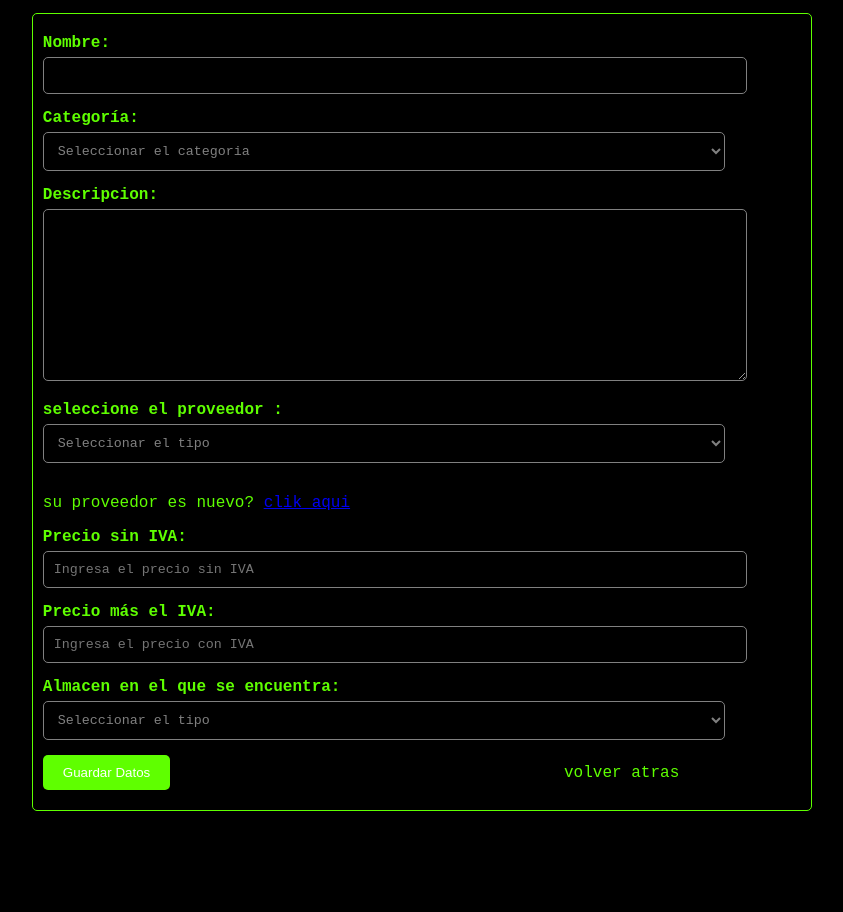
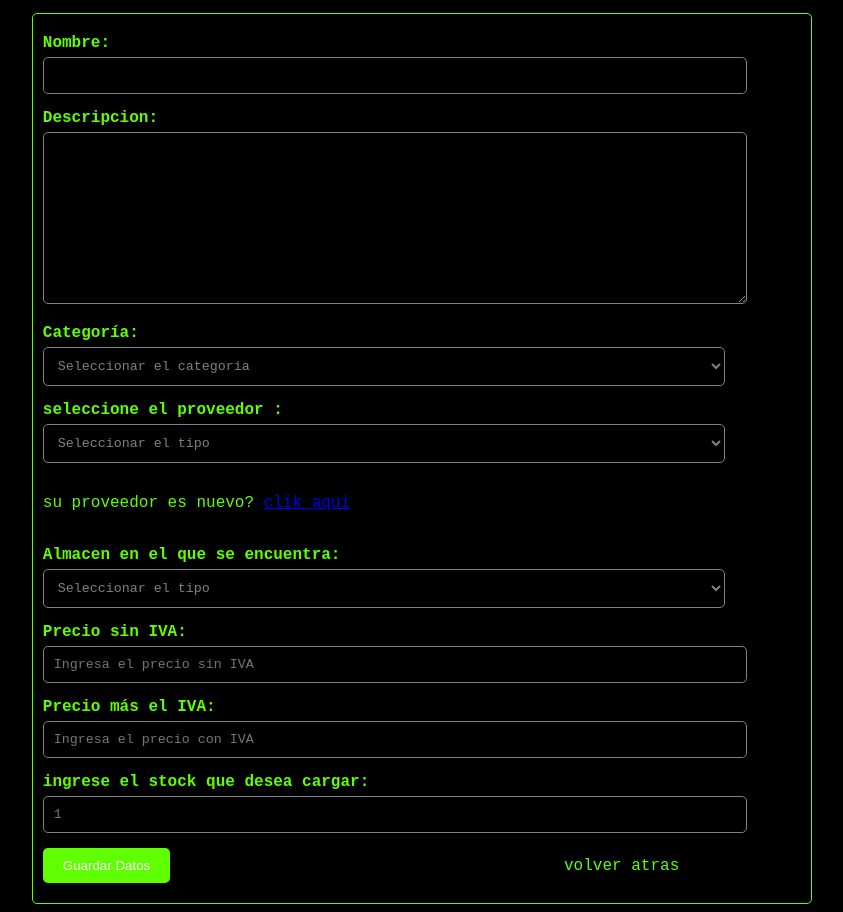
Before and after one commit to juan1lopez/sistema, a plain HTML site: page agregar/agregarrepuesto.html in a window 1280 px wide. Shown: the part 40-952 px from the top of the page, without its empty margins (229-1072 px from the left). Before the commit the page ends 859 px from the top, so only its background shows below. Drawn offline with Linux system fonts and the light colour scheme.

Commit message:
se agregaron metodos de post y se modifico css repuestos

```diff
--- a/agregar/agregarrepuesto.html
+++ b/agregar/agregarrepuesto.html
@@ -15,6 +15,10 @@
             <input type="text" id="nombre" nmae="nombre" required>
             <br>
 
+            <label for="descripcion">Descripcion:</label>
+            <textarea name="descripcion" id="" cols="30" rows="10"></textarea>
+            <br>
+
             <label for="categoria">Categoría:</label>
             <select name="categoria" >
                 <option value="" disabled selected hidden>Seleccionar el categoria</option>
@@ -23,9 +27,7 @@
 
             </select>
             <br>
-            <label for="descripcion">Descripcion:</label>
-            <textarea name="descripcion" id="" cols="30" rows="10"></textarea>
-            <br>
+
             <label for ="name" >seleccione el proveedor :</label>
                 <select name="proveedor" >
                     <option value="" disabled selected hidden>Seleccionar el tipo</option>
@@ -33,13 +35,7 @@
                     <option value="p2">proveedor 2</option>
                 </select>
                 <p>su proveedor es nuevo? <a href="anadirproveedor.html">clik aqui</a></p>
-
-            <label for="precioSinIVA">Precio sin IVA:</label>
-            <input type="number" id="precioSinIVA" name="precioSinIVA" placeholder="Ingresa el precio sin IVA" required>
-
-            <label for="precioConIVA">Precio más el IVA:</label>
-            <input type="number" id="precioConIVA" name="precioConIVA" placeholder="Ingresa el precio con IVA" required>
-
+            <br>
             <label for="almacen">Almacen en el que se encuentra:</label>
                 <select name="almacen" >
                     <option value="" disabled selected hidden>Seleccionar el tipo</option>
@@ -47,6 +43,15 @@
                     <option value="a2">Almacen 2</option>
                 </select>
             <br>
+            <label for="precioSinIVA">Precio sin IVA:</label>
+            <input type="number" id="precioSinIVA" name="precioSinIVA" placeholder="Ingresa el precio sin IVA" required>
+
+            <label for="precioConIVA">Precio más el IVA:</label>
+            <input type="number" id="precioConIVA" name="precioConIVA" placeholder="Ingresa el precio con IVA" required>
+            <br>
+            <label for="stock">ingrese el stock que desea cargar:</label>
+            <input type="number" id="stock" name="stock" placeholder="1" required>
+
             <input type="submit" value="Guardar Datos"> <a href="../index.html" class="boton"> volver atras</a>
         </form>
     </div>
--- a/agregar/camiones.css
+++ b/agregar/camiones.css
@@ -39,9 +39,6 @@ h1 {
     display: inline-block;
     color: rgb(95,255,0);
     position: absolute;
-    top: 15px;
-    left: 50%;
-    transform: translate(-50%, -50%);
 
 }
 
```
